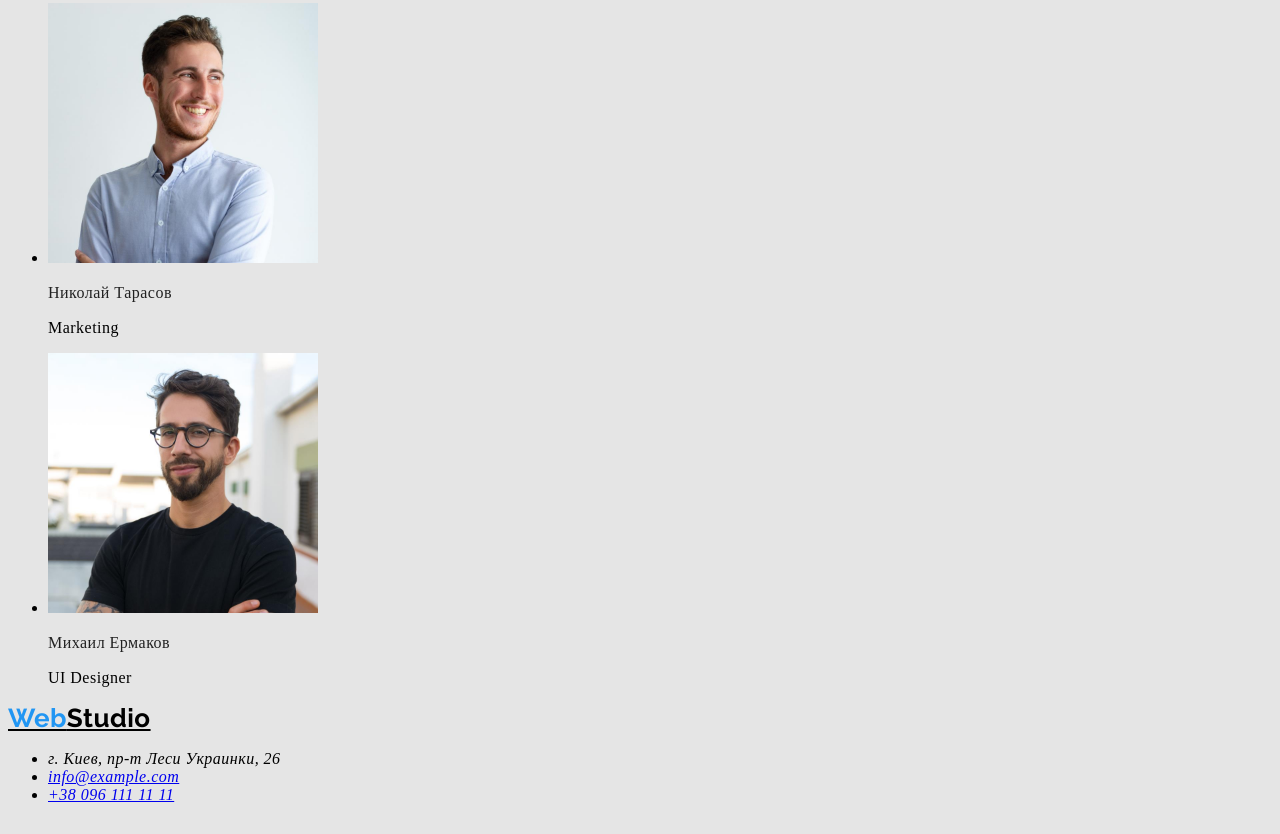
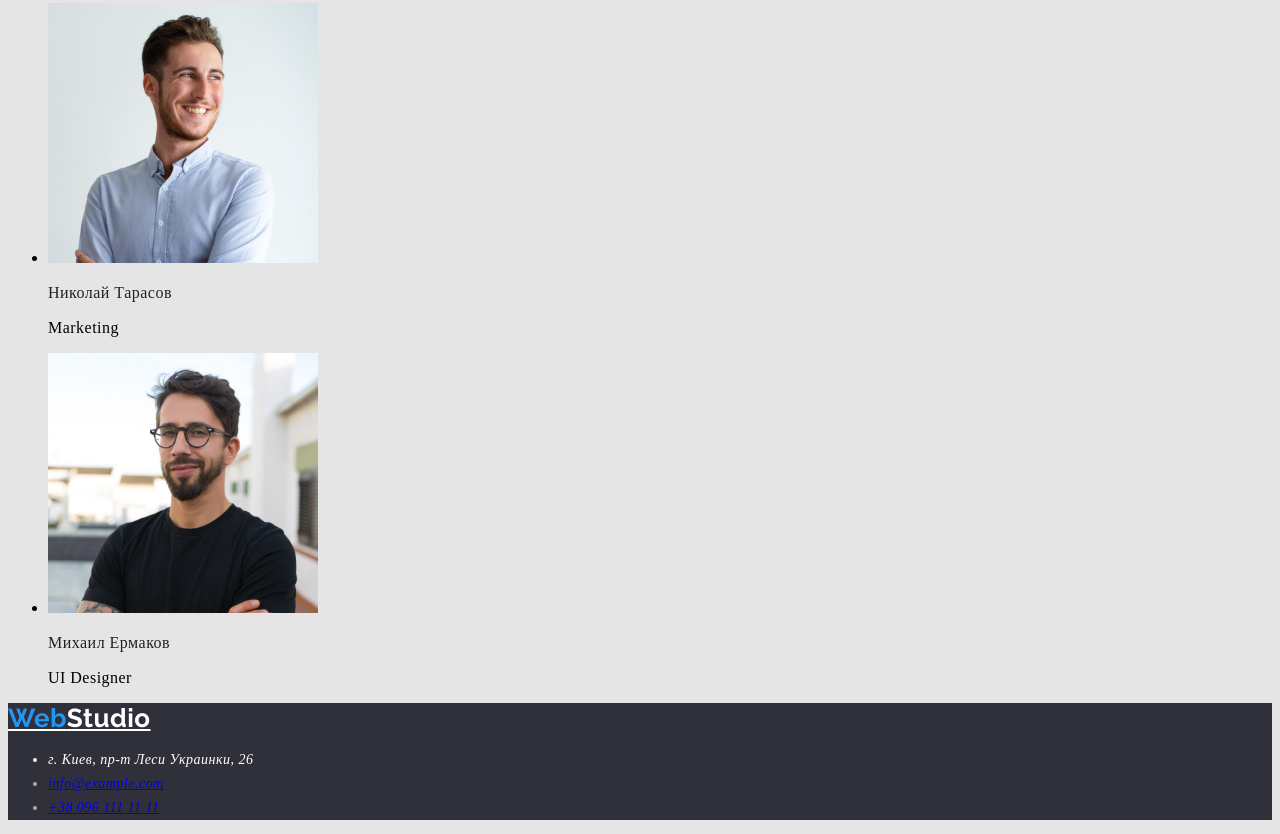
Before and after one commit to HordiienkoOlha/goit-markup-hw-02, a plain HTML site: page index.html in a window 1280 px wide. Shown: the part 2443-3277 px from the top of the page. Drawn offline with Linux system fonts and the light colour scheme.

Commit message:
Перша сторінка css

```diff
--- a/css/styles.css
+++ b/css/styles.css
@@ -13,6 +13,7 @@
     --section-bg-colr: #2F303A;
     --primary-black-color: #000000;
     --hero-bg-color: #2F303A;
+    --footer-contacts-color: rgba(255, 255, 255, 0.6)
 }
 /* мейл и телефон в футер rgba(255, 255, 255, 0.6) */
 body {
@@ -96,3 +97,26 @@ letter-spacing: 0.06em;
     font-size: 16px;
     line-height: 1.19;
 }
+/* footer*/
+footer {
+    background-color: var(--hero-bg-color);
+}
+.webstudio-footer {
+    color: var(--primary-white-color);
+    font-family: Raleway;
+    font-weight: 700;
+    font-size: 26px;
+    line-height: 1.19;
+}
+.address {
+    color: var(--primary-white-color);
+    font-weight: 400;
+    font-size: 14px;
+    line-height: 1.71;
+}
+.contacts {
+    color: var(--footer-contacts-color);
+    font-weight: 400;
+    font-size: 14px;
+    line-height: 1.71;
+}
--- a/index.html
+++ b/index.html
@@ -73,26 +73,26 @@
             <li>
                 <img src="./images/img2.jpg" alt="Ольга Репина" width="270" height="260"/>
                 <h3 class="name">Ольга Репина</h3>
-                <p  class="name-description"lang="en">Frontend Developer</p>
+                <p  class="name-description" lang="en">Frontend Developer</p>
             </li>
             <li>
                 <img src="./images/img1.jpg" alt="Николай Тарасов" width="270" height="260"/>
                 <h3 class="name">Николай Тарасов</h3>
-                <p  class="name-description"lang="en">Marketing</p>
+                <p  class="name-description" lang="en">Marketing</p>
             </li>
             <li>
                 <img src="./images/img.jpg" alt="Михаил Ермаков" width="270" height="260"/>
                 <h3 class="name">Михаил Ермаков</h3>
-                <p  class="name-description"lang="en">UI Designer</p>
+                <p  class="name-description" lang="en">UI Designer</p>
             </li>
         </ul>
     </section>
     </main>
     <footer>
-        <a class="webstudio" lang="en" href=""><span class="accent">Web</span>Studio</a>
-        <address>
+        <a class="webstudio-footer" lang="en" href=""><span class="accent">Web</span>Studio</a>
+        <address class="contacts">
             <ul>
-                <li>г. Киев, пр-т Леси Украинки, 26</li>
+                <li class="address">г. Киев, пр-т Леси Украинки, 26</li>
                 <li><a lang="en" href="mailto:info@example.com">info@example.com</a></li>
                 <li><a href="tel:+380991111111">+38 096 111 11 11</a></li>
             </ul>
```
Also changed, not shown: portfolio.html (+5 -5 lines).
